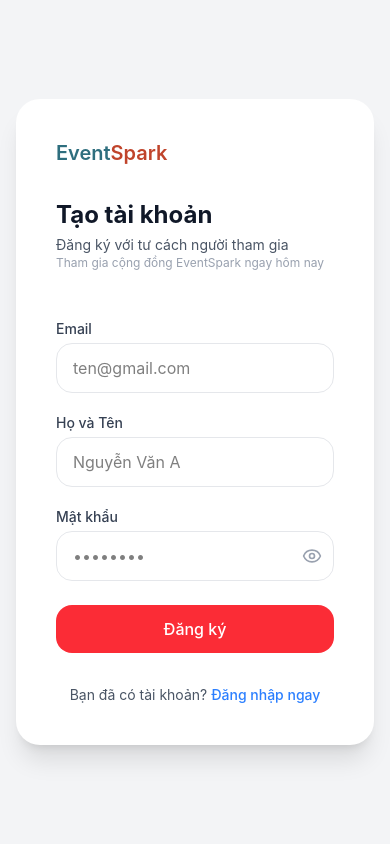
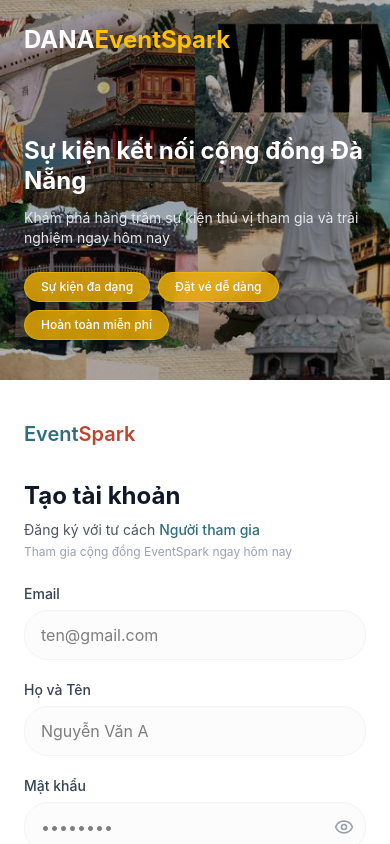
Before and after one commit to DANAEventpark/FE_Attendee, a React (Vite) app: page /register in a window 390 px wide. Shown: the top 844 px of the page. Built offline with nearby package versions, Linux system fonts and the light colour scheme.

Commit message:
feat(FE-ATT): update register page to full-screen responsive layout

```diff
--- a/src/pages/RegisterPage.jsx
+++ b/src/pages/RegisterPage.jsx
@@ -76,21 +76,22 @@
   };
 
   return (
-    <div className="min-h-screen bg-gray-100 flex items-center justify-center p-4">
-      <div className="bg-white rounded-3xl shadow-xl flex flex-col md:flex-row overflow-hidden max-w-5xl w-full min-h-[600px]">
-        {/* CỘT TRÁI (55% width) */}
-        <div className="w-full md:w-[55%] p-10 flex flex-col">
+    <div className="flex flex-col lg:flex-row min-h-screen w-full">
+      {/* LEFT COLUMN - FORM (55% on desktop) */}
+      <div className="w-full lg:w-[55%] flex-1 flex flex-col justify-center px-6 py-10 sm:px-16 lg:px-24 bg-white order-2 lg:order-1">
+        <div className="max-w-md w-full mx-auto">
           {/* Logo */}
           <div className="mb-8">
             <span className="text-[#2E6E7E] font-semibold text-xl">Event</span>
             <span className="text-[#C0442B] font-semibold text-xl">Spark</span>
           </div>
 
-
           <div className="mb-6">
-            <h1 className="text-2xl font-bold text-gray-900">Tạo tài khoản</h1>
-            <p className="text-sm text-gray-600 mt-1">Đăng ký với tư cách người tham gia</p>
-            <p className="text-xs text-gray-400">Tham gia cộng đồng EventSpark ngay hôm nay</p>
+            <h1 className="text-2xl lg:text-3xl font-bold text-gray-900">Tạo tài khoản</h1>
+            <p className="text-sm text-gray-600 mt-2">
+              Đăng ký với tư cách <span className="text-[#2E6E7E] font-medium">Người tham gia</span>
+            </p>
+            <p className="text-xs text-gray-400 mt-1">Tham gia cộng đồng EventSpark ngay hôm nay</p>
           </div>
 
           {apiError && (
@@ -108,15 +109,15 @@
           <form onSubmit={handleSubmit} className="space-y-5 mt-6">
             {/* Email Field */}
             <div>
-              <label className="block text-sm font-medium text-gray-700 mb-1">Email</label>
+              <label className="block text-sm font-medium text-gray-700 mb-1.5">Email</label>
               <input
                 name="email"
                 type="email"
                 placeholder="ten@gmail.com"
                 value={form.email}
                 onChange={handleChange}
-                className={`w-full px-4 py-3 border rounded-lg focus:ring-2 focus:ring-teal-500 outline-none transition-all ${
-                  errors.email ? 'border-red-500' : 'border-gray-200'
+                className={`w-full px-4 py-3 border rounded-xl bg-gray-50/50 focus:ring-2 focus:ring-[#2E6E7E] focus:border-transparent outline-none transition-all ${
+                  errors.email ? 'border-red-500' : 'border-gray-100'
                 }`}
               />
               {errors.email && <p className="text-red-500 text-xs mt-1">{errors.email}</p>}
@@ -124,15 +125,15 @@
 
             {/* Họ và Tên Field */}
             <div>
-              <label className="block text-sm font-medium text-gray-700 mb-1">Họ và Tên</label>
+              <label className="block text-sm font-medium text-gray-700 mb-1.5">Họ và Tên</label>
               <input
                 name="name"
                 type="text"
                 placeholder="Nguyễn Văn A"
                 value={form.name}
                 onChange={handleChange}
-                className={`w-full px-4 py-3 border rounded-lg focus:ring-2 focus:ring-teal-500 outline-none transition-all ${
-                  errors.name ? 'border-red-500' : 'border-gray-200'
+                className={`w-full px-4 py-3 border rounded-xl bg-gray-50/50 focus:ring-2 focus:ring-[#2E6E7E] focus:border-transparent outline-none transition-all ${
+                  errors.name ? 'border-red-500' : 'border-gray-100'
                 }`}
               />
               {errors.name && <p className="text-red-500 text-xs mt-1">{errors.name}</p>}
@@ -140,7 +141,7 @@
 
             {/* Mật khẩu Field */}
             <div>
-              <label className="block text-sm font-medium text-gray-700 mb-1">Mật khẩu</label>
+              <label className="block text-sm font-medium text-gray-700 mb-1.5">Mật khẩu</label>
               <div className="relative">
                 <input
                   name="password"
@@ -148,14 +149,14 @@
                   placeholder="••••••••"
                   value={form.password}
                   onChange={handleChange}
-                  className={`w-full px-4 py-3 border rounded-lg focus:ring-2 focus:ring-teal-500 outline-none transition-all ${
-                    errors.password ? 'border-red-500' : 'border-gray-200'
+                  className={`w-full px-4 py-3 border rounded-xl bg-gray-50/50 focus:ring-2 focus:ring-[#2E6E7E] focus:border-transparent outline-none transition-all ${
+                    errors.password ? 'border-red-500' : 'border-gray-100'
                   }`}
                 />
                 <button
                   type="button"
                   onClick={() => setShowPassword(!showPassword)}
-                  className="absolute right-3 top-1/2 -translate-y-1/2 text-gray-400 hover:text-gray-600"
+                  className="absolute right-3 top-1/2 -translate-y-1/2 text-gray-400 hover:text-[#C0442B]"
                 >
                   {showPassword ? <EyeOff size={20} /> : <Eye size={20} />}
                 </button>
@@ -166,7 +167,7 @@
             <button
               type="submit"
               disabled={loading}
-              className="w-full bg-red-500 hover:bg-red-600 text-white font-medium py-3 rounded-lg mt-6 transition-colors disabled:opacity-70 flex items-center justify-center"
+              className="w-full bg-[#C0442B] hover:bg-red-700 text-white font-medium py-3 rounded-xl mt-6 transition-all disabled:opacity-70 flex items-center justify-center shadow-lg shadow-red-500/20"
             >
               {loading ? (
                 <>
@@ -183,21 +184,52 @@
           </form>
 
           <div className="mt-8 text-center text-sm">
-            <span className="text-gray-600">Bạn đã có tài khoản? </span>
+            <span className="text-gray-500">Bạn đã có tài khoản? </span>
             <Link to="/login" className="text-blue-500 font-medium hover:underline">
               Đăng nhập ngay
             </Link>
           </div>
         </div>
+      </div>
 
-        {/* CỘT PHẢI (45% width) */}
-        <div className="hidden md:block w-[45%] relative">
-          <div
-            className="absolute inset-0 bg-cover bg-center"
-            style={{ backgroundImage: "url('/src/assets/bg-register.jpg')" }}
-          />
-          {/* Overlay */}
-          <div className="absolute inset-0 bg-black/15" />
+      {/* RIGHT COLUMN - IMAGE (45% on desktop) */}
+      <div className="w-full h-[45vh] lg:h-auto lg:w-[45%] relative flex flex-col p-6 lg:p-12 order-1 lg:order-2 shrink-0">
+        {/* Background Image */}
+        <div
+          className="absolute inset-0 bg-cover bg-center"
+          style={{ backgroundImage: "url('/src/assets/bg-register.jpg')" }}
+        />
+        {/* Overlay */}
+        <div className="absolute inset-0 bg-black/30" />
+
+        {/* Overlay Content */}
+        <div className="relative z-10 flex flex-col h-full">
+          {/* Logo on image (mobile mostly) */}
+          <div className="flex lg:hidden items-center gap-2 mb-4">
+            <h1 className="text-2xl font-bold text-white">
+              DANA<span className="text-[#FFC107]">EventSpark</span>
+            </h1>
+          </div>
+
+          <div className="mt-auto pb-4 lg:pb-12">
+            <h2 className="text-2xl lg:text-4xl font-bold text-white mb-3 leading-tight">
+              Sự kiện kết nối cộng đồng Đà Nẵng
+            </h2>
+            <p className="text-sm lg:text-base text-gray-200 mb-6 max-w-md">
+              Khám phá hàng trăm sự kiện thú vị tham gia và trải nghiệm ngay hôm nay
+            </p>
+            <div className="flex flex-wrap gap-2">
+              <span className="px-4 py-1.5 rounded-full bg-yellow-500/80 text-white text-xs lg:text-sm font-medium backdrop-blur-sm border border-yellow-400/50">
+                Sự kiện đa dạng
+              </span>
+              <span className="px-4 py-1.5 rounded-full bg-yellow-500/80 text-white text-xs lg:text-sm font-medium backdrop-blur-sm border border-yellow-400/50">
+                Đặt vé dễ dàng
+              </span>
+              <span className="px-4 py-1.5 rounded-full bg-yellow-500/80 text-white text-xs lg:text-sm font-medium backdrop-blur-sm border border-yellow-400/50">
+                Hoàn toàn miễn phí
+              </span>
+            </div>
+          </div>
         </div>
       </div>
     </div>
```
Also changed, not shown: src/assets/bg-register.jpg (added), src/assets/logo.jpg (added).
